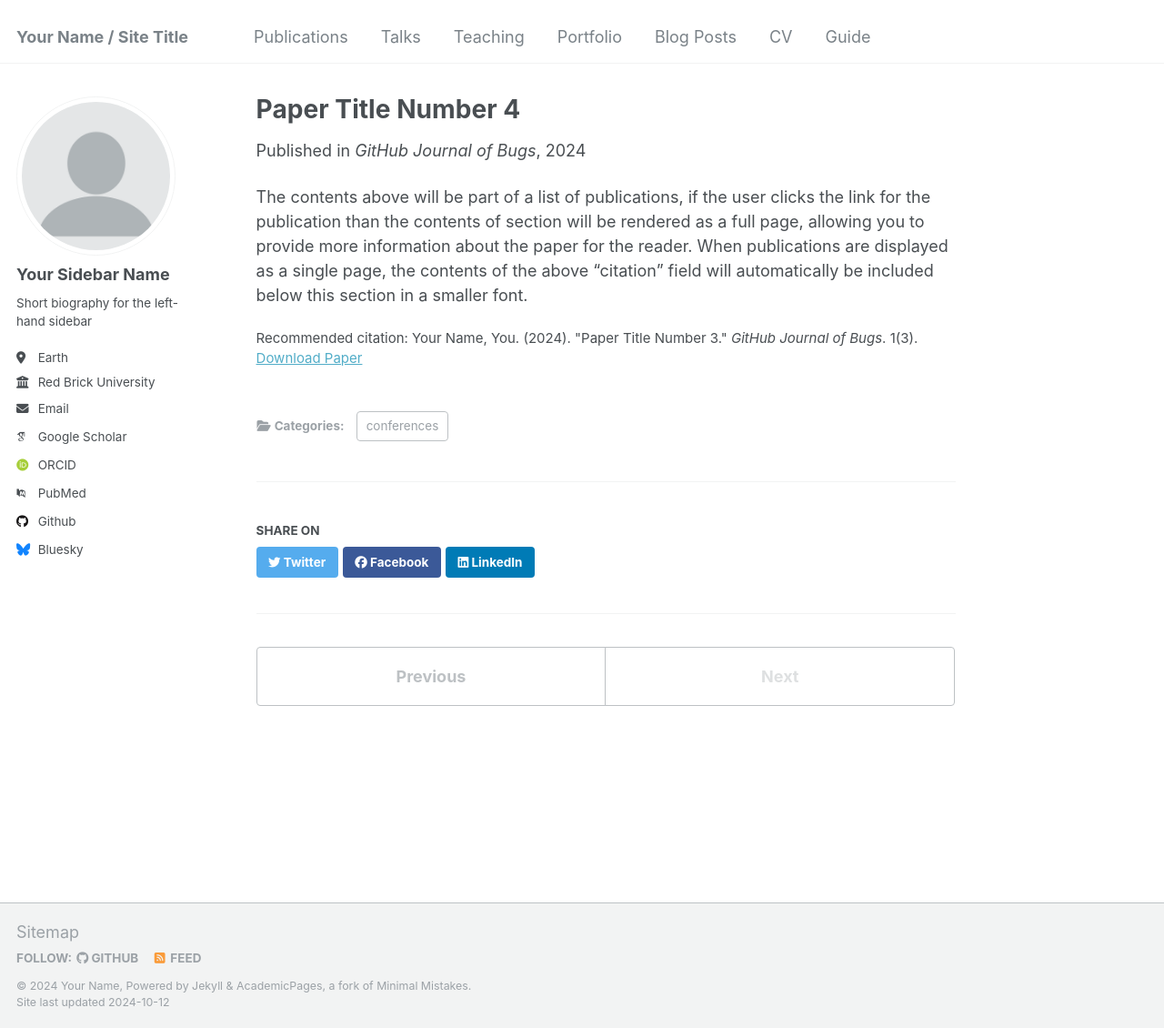
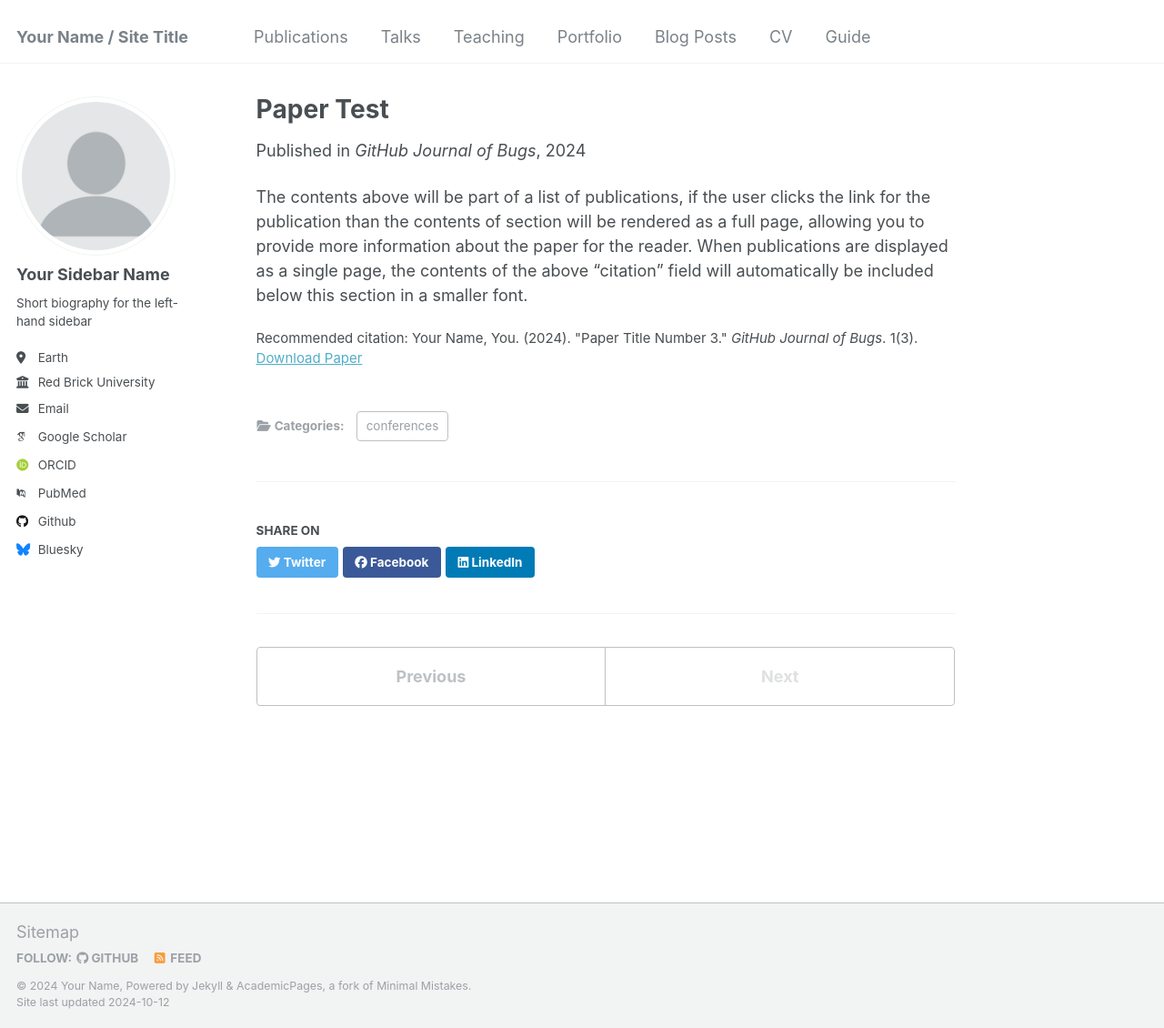
Before and after one commit to TTstone/TTstone.github.io, a Jekyll site: the page built from _publications/2024-02-17-paper-title-number-4.md, in a window 1280 px wide and 1130 px high. Shown: the whole window at 91% size. Built offline with Jekyll 4.4.1, drawn with Linux system fonts in a browser that asks for light colours; some web fonts are replaced.

Commit message:
Update 2024-02-17-paper-title-number-4.md

```diff
--- a/_publications/2024-02-17-paper-title-number-4.md
+++ b/_publications/2024-02-17-paper-title-number-4.md
@@ -1,5 +1,5 @@
 ---
-title: "Paper Title Number 4"
+title: "Paper Test"
 collection: publications
 category: conferences
 permalink: /publication/2024-02-17-paper-title-number-4
```
